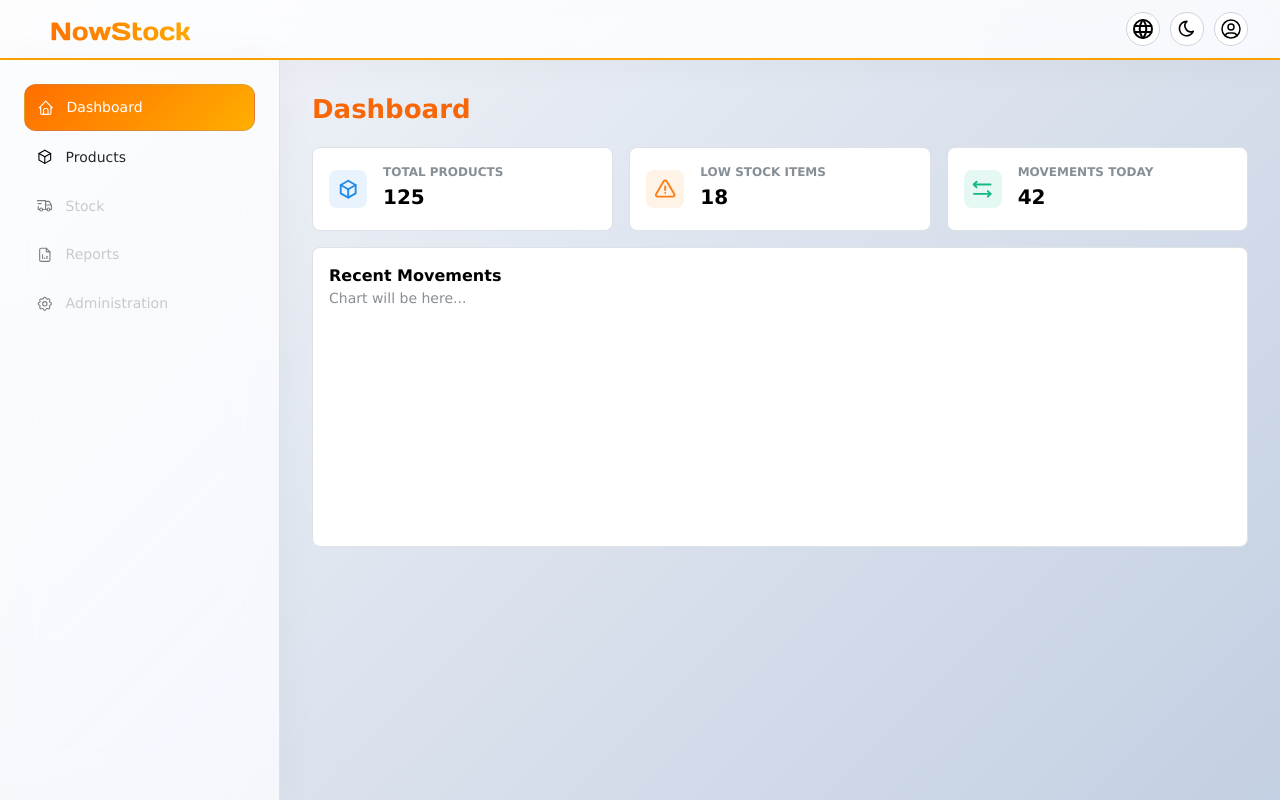
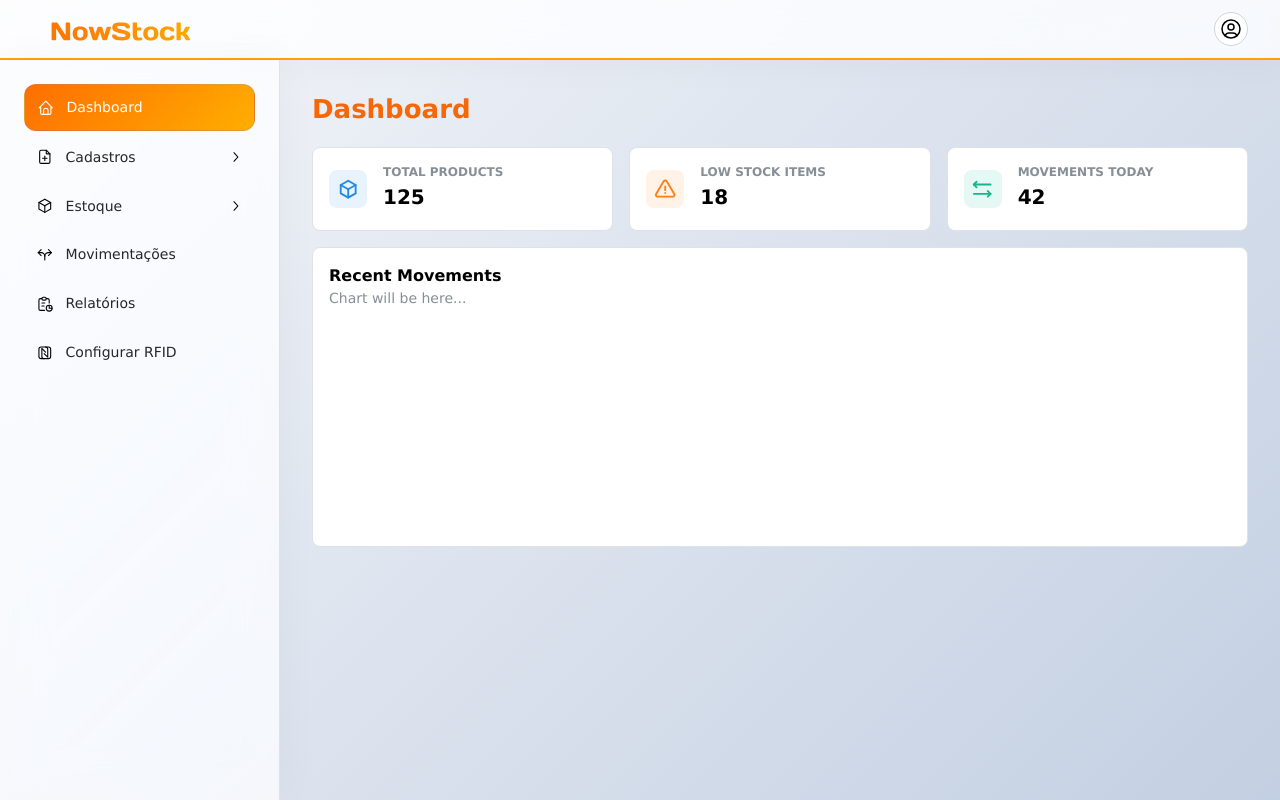
Before and after one commit to yurigmaia/nowstock, a React (Vite) app in the folder now-stock-frontend/: page / in a window 1280 px wide. Built offline with nearby package versions, Linux system fonts and the light colour scheme; no server answers.

Commit message:
refactor: alterações no layout e configurações do frontend

```diff
--- a/now-stock-frontend/package.json
+++ b/now-stock-frontend/package.json
@@ -13,6 +13,7 @@
     "@mantine/core": "^8.2.5",
     "@mantine/form": "^8.2.5",
     "@mantine/hooks": "^8.2.5",
+    "@mantine/notifications": "^8.3.6",
     "@tabler/icons-react": "^3.34.1",
     "i18next": "^25.3.6",
     "i18next-browser-languagedetector": "^8.2.0",
--- a/now-stock-frontend/src/App.tsx
+++ b/now-stock-frontend/src/App.tsx
@@ -1,10 +1,21 @@
 import { Routes, Route } from 'react-router-dom';
 import { LoginView } from './pages/LoginView';
 import { CompanySignUpView } from './pages/CompanySignUpView';
+import { SignUpUserView } from './pages/SignUpUserView';
 import { ProtectedRoute } from './components/common/ProtectedRoute';
 import { AppLayout } from './components/layout/AppLayout';
 import { DashboardView } from './pages/DashboardView';
 import { ProductsView } from './pages/ProductsView';
+import { UsersView } from './pages/UsersView';
+import { AdminView } from './pages/AdminView';
+import { SuppliersView } from './pages/SuppliersView';
+import { StockCurrentView } from './pages/StockCurrentView';
+import { StockAdjustView } from './pages/StockAdjustView';
+import { RfidConfigView } from './pages/RfidConfigView';
+import { CategoriesView } from './pages/CategoriesView';
+import { ReportsView } from './pages/ReportsView';
+import { MovementsView } from './pages/MovementsView';
+import { ProfileView } from './pages/ProfileView';
 
 function App() {
   return (
@@ -12,18 +23,22 @@ function App() {
       {/* Rotas Públicas */}
       <Route path="/login" element={<LoginView />} />
       <Route path="/signup-company" element={<CompanySignUpView />} />
+      <Route path="/signup-user" element={<SignUpUserView />} />
 
-      {/* Rotas Protegidas que usam o Layout Principal */}
-      <Route
-        path="/"
-        element={
-          <ProtectedRoute>
-            <AppLayout />
-          </ProtectedRoute>
-        }
-      >
+      {/* Rotas Protegidas */}
+      <Route path="/" element={<ProtectedRoute><AppLayout /></ProtectedRoute>}>
         <Route index element={<DashboardView />} />
         <Route path="products" element={<ProductsView />} />
+        <Route path="users" element={<UsersView />} />
+        <Route path="admin" element={<AdminView />} />
+        <Route path="suppliers" element={<SuppliersView />} />
+        <Route path="stock-current" element={<StockCurrentView />} />
+        <Route path="stock-adjust" element={<StockAdjustView />} />
+        <Route path="rfid-config" element={<RfidConfigView />} />
+        <Route path="categories" element={<CategoriesView />} />
+        <Route path="reports" element={<ReportsView />} />
+        <Route path="movements" element={<MovementsView />} />
+        <Route path="profile" element={<ProfileView />} />
       </Route>
     </Routes>
   );
--- a/now-stock-frontend/src/components/layout/AppLayout.module.css
+++ b/now-stock-frontend/src/components/layout/AppLayout.module.css
@@ -2,8 +2,10 @@
   background: linear-gradient(135deg, #f5f7fa 0%, #c3cfe2 100%);
   min-height: 100vh;
 }
+
 [data-mantine-color-scheme="dark"] .appShell {
   background: linear-gradient(135deg, #090909 0%, #181818 100%);
+  background: #1a1a1a;
   min-height: 100vh;
 }
 
--- a/now-stock-frontend/src/components/layout/AppLayout.tsx
+++ b/now-stock-frontend/src/components/layout/AppLayout.tsx
@@ -1,24 +1,28 @@
+/**
+ * AppLayout
+ * Componente principal do layout da aplicação (Cabeçalho e Menu Lateral).
+ * Inclui o cabeçalho, barra de navegação e a área de conteúdo principal (Outlet).
+ * Controla a exibição de links baseados no nível de acesso do usuário.
+ */
 import { AppShell, Burger, Group, NavLink, Menu, rem, Box, ActionIcon } from '@mantine/core';
 import { useDisclosure } from '@mantine/hooks';
 import { Outlet, Link, useLocation } from 'react-router-dom';
 import {
   IconHome, IconBox, IconTruckDelivery, IconFileAnalytics, IconSettings,
-  IconEdit, IconLogout,
-  IconUserCircle
+  IconEdit, IconLogout, IconUserCircle, IconFilePlus, IconCategory,
+  IconUsers, IconArrowLeftRight, IconReport, IconTools,
+  IconPackageExport, IconNfc
 } from '@tabler/icons-react';
-import { useTranslation } from 'react-i18next';
 import { useAuth } from '../../context/AuthContext';
-import { ThemeSwitcher } from '../common/ThemeSwitcher';
-import { LanguageSwitcher } from '../common/LanguageSwitcher';
 import classes from './AppLayout.module.css';
-
 import Logo from '../../assets/textlogoorange.svg?react';
 
 export function AppLayout() {
   const [opened, { toggle }] = useDisclosure();
-  const { t } = useTranslation();
-  const { logout } = useAuth();
+  const { logout, user } = useAuth();
   const { pathname } = useLocation();
+
+  const isAdmin = user?.nivel === 'admin';
 
   return (
     <AppShell
@@ -41,9 +45,6 @@ export function AppLayout() {
           </Group>
 
           <Group gap="xs">
-            <LanguageSwitcher />
-            <ThemeSwitcher />
-
             <Menu
               shadow="xl"
               width={220}
@@ -55,18 +56,20 @@ export function AppLayout() {
                   variant="default"
                   size="lg"
                   radius="xl"
-                  aria-label="Profile menu"
+                  aria-label="Menu do Perfil"
                 >
                   <IconUserCircle stroke={1.5} />
-                </ActionIcon  >
+                </ActionIcon>
               </Menu.Target>
               <Menu.Dropdown className={classes.menuDropdown}>
-                <Menu.Label>Account</Menu.Label>
+                <Menu.Label>Minha Conta</Menu.Label>
                 <Menu.Item
+                  component={Link} // 1. Transforma em Link
+                  to="/profile"    // 2. Aponta para a nova rota
                   leftSection={<IconEdit style={{ width: rem(16), height: rem(16) }} />}
                   className={classes.menuItem}
                 >
-                  {t('header.profile.edit')}
+                  Editar Perfil
                 </Menu.Item>
                 <Menu.Divider />
                 <Menu.Item
@@ -75,7 +78,7 @@ export function AppLayout() {
                   leftSection={<IconLogout style={{ width: rem(16), height: rem(16) }} />}
                   className={classes.menuItem}
                 >
-                  {t('header.profile.logout')}
+                  Sair
                 </Menu.Item>
               </Menu.Dropdown>
             </Menu>
@@ -85,11 +88,123 @@ export function AppLayout() {
 
       <AppShell.Navbar p="md" className={classes.navbar}>
         <Box className={classes.navSection}>
-          <NavLink component={Link} to="/" label={t('nav.dashboard')} leftSection={<IconHome size="1.1rem" stroke={1.5} />} active={pathname === '/'} className={classes.navLink} classNames={{ root: classes.navLinkRoot, label: classes.navLinkLabel }} />
-          <NavLink component={Link} to="/products" label={t('nav.products')} leftSection={<IconBox size="1.1rem" stroke={1.5} />} active={pathname === '/products'} className={classes.navLink} classNames={{ root: classes.navLinkRoot, label: classes.navLinkLabel }} />
-          <NavLink label={t('nav.stock')} leftSection={<IconTruckDelivery size="1.1rem" stroke={1.5} />} active={pathname === '/stock'} className={classes.navLink} classNames={{ root: classes.navLinkRoot, label: classes.navLinkLabel }} disabled />
-          <NavLink label={t('nav.reports')} leftSection={<IconFileAnalytics size="1.1rem" stroke={1.5} />} active={pathname === '/reports'} className={classes.navLink} classNames={{ root: classes.navLinkRoot, label: classes.navLinkLabel }} disabled />
-          <NavLink label={t('nav.admin')} leftSection={<IconSettings size="1.1rem" stroke={1.5} />} active={pathname === '/admin'} className={classes.navLink} classNames={{ root: classes.navLinkRoot, label: classes.navLinkLabel }} disabled />
+
+          <NavLink
+            component={Link} to="/"
+            label="Dashboard"
+            leftSection={<IconHome size="1.1rem" stroke={1.5} />}
+            active={pathname === '/'}
+            className={classes.navLink}
+            classNames={{ root: classes.navLinkRoot, label: classes.navLinkLabel }}
+          />
+
+          <NavLink
+            label="Cadastros"
+            leftSection={<IconFilePlus size="1.1rem" stroke={1.5} />}
+            className={classes.navLink}
+            classNames={{ root: classes.navLinkRoot, label: classes.navLinkLabel }}
+            childrenOffset={28}
+            // REMOVIDA a prop 'opened'. O NavLink agora controla o abre/fecha.
+          >
+            <NavLink
+              component={Link} to="/products"
+              label="Produtos"
+              leftSection={<IconBox size="1.0rem" stroke={1.5} />}
+              active={pathname === '/products'}
+              className={classes.navLink}
+              classNames={{ root: classes.navLinkRoot, label: classes.navLinkLabel }}
+            />
+            <NavLink
+              component={Link} to="/categories"
+              label="Categorias"
+              leftSection={<IconCategory size="1.0rem" stroke={1.5} />}
+              active={pathname === '/categories'}
+              className={classes.navLink}
+              classNames={{ root: classes.navLinkRoot, label: classes.navLinkLabel }}
+            />
+            <NavLink
+              component={Link} to="/suppliers"
+              label="Fornecedores"
+              leftSection={<IconTruckDelivery size="1.0rem" stroke={1.5} />}
+              active={pathname === '/suppliers'}
+              className={classes.navLink}
+              classNames={{ root: classes.navLinkRoot, label: classes.navLinkLabel }}
+            />
+            <NavLink
+              component={Link} to="/users"
+              label="Usuários"
+              leftSection={<IconUsers size="1.0rem" stroke={1.5} />}
+              active={pathname === '/users'}
+              className={classes.navLink}
+              classNames={{ root: classes.navLinkRoot, label: classes.navLinkLabel }}
+            />
+          </NavLink>
+
+          <NavLink
+            label="Estoque"
+            leftSection={<IconBox size="1.1rem" stroke={1.5} />}
+            className={classes.navLink}
+            classNames={{ root: classes.navLinkRoot, label: classes.navLinkLabel }}
+            childrenOffset={28}
+            // REMOVIDA a prop 'opened'.
+          >
+             <NavLink
+              component={Link} to="/stock-current"
+              label="Estoque Atual"
+              leftSection={<IconFileAnalytics size="1.0rem" stroke={1.5} />}
+              active={pathname === '/stock-current'}
+              className={classes.navLink}
+              classNames={{ root: classes.navLinkRoot, label: classes.navLinkLabel }}
+            />
+             <NavLink
+              component={Link} to="/stock-adjust"
+              label="Ajuste Manual"
+              leftSection={<IconTools size="1.0rem" stroke={1.5} />}
+              active={pathname === '/stock-adjust'}
+              className={classes.navLink}
+              classNames={{ root: classes.navLinkRoot, label: classes.navLinkLabel }}
+            />
+          </NavLink>
+
+         {/* CORRIGIDO: Agora é um link direto */}
+          <NavLink
+            component={Link}
+            to="/movements"
+            label="Movimentações"
+            leftSection={<IconArrowLeftRight size="1.1rem" stroke={1.5} />}
+            active={pathname === '/movements'}
+            className={classes.navLink}
+            classNames={{ root: classes.navLinkRoot, label: classes.navLinkLabel }}
+          />
+          <NavLink
+            component={Link} to="/reports"
+            label="Relatórios"
+            leftSection={<IconReport size="1.1rem" stroke={1.5} />}
+            active={pathname === '/reports'}
+            className={classes.navLink}
+            classNames={{ root: classes.navLinkRoot, label: classes.navLinkLabel }}
+          />
+
+          {isAdmin && (
+            <NavLink
+              component={Link} to="/admin"
+              label="Administração"
+              leftSection={<IconSettings size="1.1rem" stroke={1.5} />}
+              active={pathname === '/admin'}
+              className={classes.navLink}
+              classNames={{ root: classes.navLinkRoot, label: classes.navLinkLabel }}
+            />
+          )}
+
+          <NavLink
+            component={Link} to="/rfid-config"
+            label="Configurar RFID"
+            leftSection={<IconNfc size="1.1rem" stroke={1.5} />}
+            active={pathname === '/rfid-config'}
+            className={classes.navLink}
+            classNames={{ root: classes.navLinkRoot, label: classes.navLinkLabel }}
+          />
+
         </Box>
       </AppShell.Navbar>
 
```
Also changed, not shown: now-stock-frontend/src/vite-env.d.ts (+9 -0 lines), 1 other file (tests, documents, lock files or other folders).
